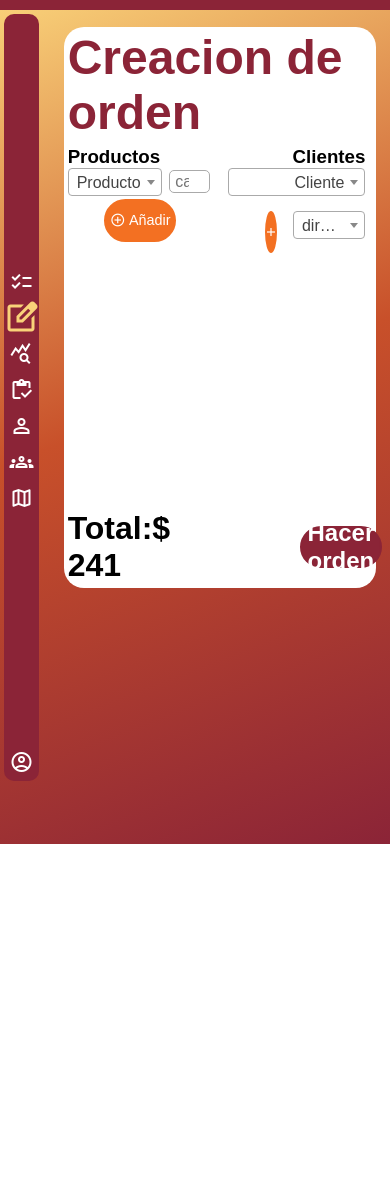
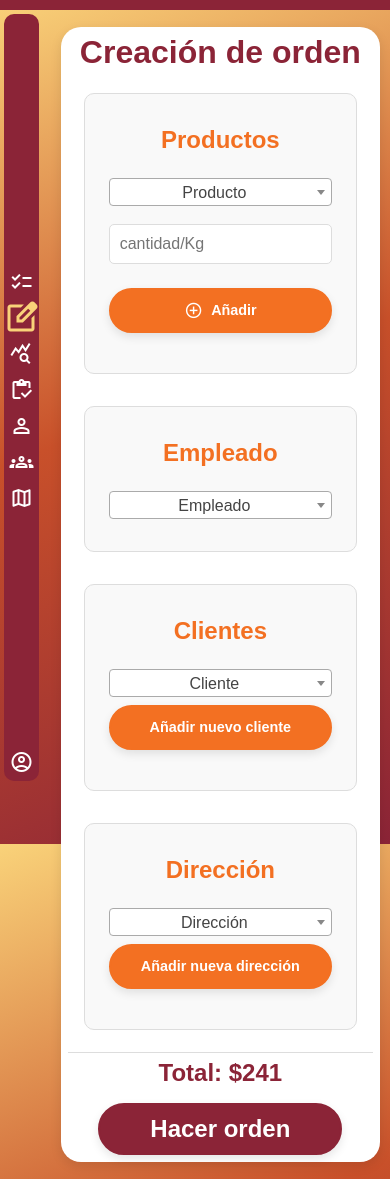
Before and after one commit to geo1605/integradora, a PHP site: page /resourses/crearOrden.html in a window 390 px wide. Before the commit the page ends 844 px from the top, so only its background shows below. Run offline with PHP 8.4, Linux system fonts and the light colour scheme; some libraries are stand-ins or nearby versions.

Commit message:
editar orden-detalles

```diff
--- a/integradora/resourses/crearOrden.html
+++ b/integradora/resourses/crearOrden.html
@@ -59,84 +59,59 @@
 
     <main >
         <form action="" id="contenedor">
-        <h2>Creacion de orden</h2>
+            <h2>Creación de orden</h2>
+
             <section id="infoP">
-
                 <h3>Productos</h3>
-                <div class="productos">
+                <div class="productos" id="productosContainer">
+                    <div class="producto-item">
                         <select id="producto" class="js-example-basic-single" name="state">
                             <option value="" selected disabled>Producto</option>
                         </select>
-                    <script>
-                        // Función para cargar productos y agregar opciones al select
-                        function cargarProductos() {
-                            fetch('https://integradora-production.up.railway.app/productos')
-                                .then(response => response.json())
-                                .then(productos => {
-                                    const selectProducto = document.getElementById("producto");
-                                    productos.forEach(producto => {
-                                        // Crear una opción para cada producto en el formato "ID - Nombre"
-                                        const option = document.createElement("option");
-                                        option.value = producto.ID_product; // ID como valor de la opción
-                                        option.textContent = `${producto.ID_product} - ${producto.Nombre}`; // Texto que muestra "ID - Nombre"
-                                        selectProducto.appendChild(option); // Agregar la opción al select
-                                    });
-                                })
-                                .catch(error => console.error('Error al cargar los productos:', error));
-                        }
+                        <input id="cantidad" type="number" placeholder="cantidad/Kg">
+                    </div>
+                </div>
+                <button class="bot" type="button" onclick="anadirProducto()">
+                    <span class="material-symbols-outlined">add_circle</span> Añadir
+                </button>
+            </section>
+            <section id="empleadoSection">
+                <h3>Empleado</h3>
+                <select id="empleado" class="js-example-basic-single" name="state">
+                    <option value="" selected disabled>Empleado</option>
+                    <option value="AL">Alabama</option>
+                    <option value="WY">Wyoming</option>
+                </select>
+            </section>
 
-                        // Llamar a la función para cargar los productos cuando se cargue la página
-                        document.addEventListener("DOMContentLoaded", cargarProductos);
-                    </script>
-
-                    <input id="cantidad" type="number" placeholder="cantidad/Kg">
-                    <button class="bot" type="button" onclick=""><span class="material-symbols-outlined">
-                        add_circle
-                        </span> Añadir</button>
-                </div>
-        </section>
             <section id="infoC">
                 <h3>Clientes</h3>
                 <select id="cliente" class="js-example-basic-single" name="state">
                     <option value="" selected disabled>Cliente</option>
                 </select>
-            <script>
-                // Función para cargar los clientes y agregar opciones al select
-                function cargarClientes() {
-                    fetch('http://localhost:5000/clientes')
-                        .then(response => response.json())
-                        .then(clientes => {
-                            const selectCliente = document.getElementById("cliente");
-                            clientes.forEach(cliente => {
-                                // Crear una opción para cada cliente con el formato "ID - Nombre ApellidoPaterno ApellidoMaterno"
-                                const option = document.createElement("option");
-                                option.value = cliente.ID_cliente; // ID como valor de la opción
-                                option.textContent = `${cliente.ID_cliente} - ${cliente.Nombres} ${cliente.Apellido_P} ${cliente.Apellido_M}`;
-                                selectCliente.appendChild(option); // Agregar la opción al select
-                            });
-                        })
-                        .catch(error => console.error('Error al cargar los clientes:', error));
-                }
+                <button class="bot" type="button" onclick="addCliente()">
+                    Añadir nuevo cliente
+                </button>
 
-                // Llamar a la función para cargar los clientes al cargar la página
-                document.addEventListener("DOMContentLoaded", cargarClientes);
-            </script>
-            <div id="direccion">
-                <button class="bot" type="button" onclick="addpopup()"><span class="material-symbols-outlined">
-                    add
-                    </span>
-                    <span class="tooltip">añadir</span></button>
+            </section>
+            <section id="direccion">
+                <h3>Dirección</h3>
                 <select id="direccion" class="js-example-basic-single" name="state">
-                    <option value="" selected disabled>direccion</option>
+                    <option value="" selected disabled>Dirección</option>
                     <option value="AL">Alabama</option>
                     <option value="WY">Wyoming</option>
                 </select>
-            </div>
+                <button class="bot" type="button" onclick="addpopup()">
+                    Añadir nueva dirección
+                </button>
             </section>
+
+
+
             <section id="costos">
-            <h3>Total:$ 241</h3>
-            <button type="submit" class="bot">Hacer orden</button></section>
-
+                <h3>Total: $241</h3>
+                <button type="submit" class="bot">Hacer orden</button>
+            </section>
         </form>
     <div id="addPopup" class="Popup">
 
@@ -172,5 +147,29 @@
         });
     </script>
     <script src="../js/formulario.js"></script>
+    <script>
+        let j = 1; // Variable para identificar cada producto añadido
+
+        function anadirProducto() {
+            let productosContainer = document.getElementById("productosContainer");
+
+            // Agrega un nuevo producto con `select` y campo de `cantidad`
+            productosContainer.innerHTML += `
+                <div class="producto-item" id="producto${j}">
+                    <select id="productoSelect${j}" class="js-example-basic-single" name="state">
+                        <option value="" selected disabled>Producto</option>
+                        <!-- Agrega aquí tus opciones de productos si es necesario -->
+                    </select>
+                    <input id="cantidad${j}" type="number" placeholder="cantidad/Kg">
+                </div>`;
+
+            // Inicializa select2 en el select específico de este producto
+            $(`#productoSelect${j}`).select2();
+            j++; // Incrementa el contador para el próximo producto
+        }
+
+
+
+    </script>
 </body>
 </html>
--- a/integradora/resourses/detalles.html
+++ b/integradora/resourses/detalles.html
@@ -6,6 +6,6 @@
     <title>Document</title>
 </head>
 <body>
-
+    <h2 style="text-align: center;"> EN PROCESO</h2>
 </body>
 </html>
--- a/integradora/resourses/direcciones.html
+++ b/integradora/resourses/direcciones.html
@@ -35,7 +35,9 @@
                         <option value="WY">Wyoming</option>
                     </select>
                     <input id="Search_principal" type="search" placeholder="Buscar">
-                    <input id="Bot_busqueda"  class="botS" type="submit" value="buscar">
+                    <button id="Bot_busqueda" class="botS"><span class="material-symbols-outlined">
+                        search
+                        </span></button>
                 </div>
         </form>
 
--- a/integradora/styles/main.css
+++ b/integradora/styles/main.css
@@ -58,145 +58,206 @@ body {
 }
 
 
-/* Creacion orden */
-
-/*Productos */
+/* Estilos generales del contenedor */
 #contenedor {
   width: 90%;
-  margin-top: 5%;
-  margin-left: 4%;
-  padding: 1%;
+  max-width: 800px;
+  margin: 5% auto;
+  padding: 2%;
   background-color: var(--color-white);
   border-radius: 20px;
+  box-shadow: 0 4px 12px rgba(0, 0, 0, 0.1);
   display: grid;
-  grid-template-columns: repeat(2,1fr);
+  grid-template-columns: repeat(1,1fr);
 }
 #contenedor h2 {
+  color: var(--color-primary);
+  font-size: 2.5rem;
+  text-align: center;
+  margin-bottom: 2%;
   grid-column-start: 1;
   grid-column-end: 3;
-  color: var(--color-primary);
-  font-size: 3rem;
-  margin-bottom: 2%;
 }
-#contenedor section {
-  width: 95%;
+
+/* Distinción de cada sección */
+#infoP, #infoC, #direccion, #empleadoSection {
+  background-color: #f9f9f9;
+  border: 1px solid #ddd;
+  border-radius: 10px;
+  padding: 2rem 1.5rem;
+  margin: 1rem;
+  text-align: center;
 }
-#contenedor .bot {
-  width: 50%;
+
+/* Encabezados de cada sección */
+#infoP h3, #infoC h3, #direccion h3, #empleadoSection h3 {
+  margin-top: 0;
+  margin-bottom: 1.5rem;
+  font-size: 1.8rem;
+  color: var(--color-secondary);
+}
+
+/* Estilos del contenedor de productos */
+#productosContainer .producto-item {
+  display: flex;
+  justify-content: center;
+  gap: 10px;
+  margin-bottom: 1rem;
+}
+
+/* Estilos de los selects y inputs */
+#productosContainer select,
+#productosContainer input,
+#infoC select,
+#direccion select,
+#empleadoSection select {
+  width: 60%;
+  max-width: 250px;
+  padding: 10px;
+  font-size: 1rem;
+  border: 1px solid #ddd;
+  border-radius: 5px;
   box-sizing: border-box;
-  height: 5vh;
+}
+
+/* Aumentar ancho del select de empleado */
+#empleadoSection select {
+  width: 80%;
+  max-width: 350px;
+}
+
+/* Botón de añadir debajo de los productos */
+#infoP .bot {
+  margin-top: 1rem;
+  width: 60%;
+  max-width: 300px;
+  height: 45px;
   display: flex;
-  flex-direction: row;
+  align-items: center;
+  justify-content: center;
   background-color: var(--color-secondary);
   color: var(--color-white);
   border: 2px solid var(--color-secondary);
   border-radius: 30px;
-  padding: 2%;
   font-size: 0.9rem;
+  font-weight: bold;
   transition: 0.3s;
   cursor: pointer;
-  margin: 2% auto 0 auto ; /* Centra el botón horizontalmente */
+  text-align: center;
+  box-shadow: 0px 4px 10px rgba(0, 0, 0, 0.1);
+}
+
+#infoP .bot span {
+  margin-right: 8px;
+  font-size: 1.2rem;
+}
+
+#infoP .bot:hover {
+  background-color: var(--color-white);
+  color: var(--color-secondary);
+}
+
+/* Botones de añadir en Clientes y Dirección */
+#infoC .bot,
+#direccion .bot {
+  height: 45px;
+  display: inline-flex;
   align-items: center;
   justify-content: center;
+  background-color: var(--color-secondary);
+  color: var(--color-white);
+  border: 2px solid var(--color-secondary);
+  border-radius: 30px;
+  font-size: 0.9rem;
+  font-weight: bold;
+  transition: 0.3s;
+  cursor: pointer;
+  padding: 0 15px;
+  box-shadow: 0px 4px 10px rgba(0, 0, 0, 0.1);
+  margin-left: 0.5rem;
+  text-align: center;
 }
 
-#contenedor .bot span {
-  margin-right: 5%;
-}
-#contenedor .bot:hover {
+#infoC .bot:hover,
+#direccion .bot:hover {
   background-color: var(--color-white);
   color: var(--color-secondary);
-  transition: 0.3s;
 }
 
-#infoP .js-example-basic-single {
-  width: 65%;
-}
-.productos {
-  margin-bottom: 3%;
-  overflow-y: auto;
-  height: 40vh;
-}
-.productos input{
-  width: 20%;
-  font-size: 1rem;
-  padding: 1% 5px;
-  border-radius: 5px;
-  border: 1px solid #aaa;
-  margin-left: 2%;
-
-}
-
-
-/*Clientes */
-#infoC {
-  text-align: right;
-}
-#infoC .js-example-basic-single {
-  width: 95%;
-
-}
-#direccion {
-  margin-left: auto;
-  width: 80%;
-  margin-top: 10%;
+/* Costos */
+#costos {
   display: flex;
-  grid-template-columns: repeat(2,1fr);
-  gap: 1rem;
-  justify-content: right;
-}
-#direccion .js-example-basic-single {
-  width: 100%;
-}
-#direccion .bot{
-  width: 10%;
-  font-size: 0.5rem;
-  margin: 0;
-  border-radius: 100%;
-  position: relative;
-}
-#direccion .bot:hover .tooltip {
-  display: block; /* Mostrar el tooltip al pasar el cursor */
-}
-
-
-/* costos */
-
-#costos {
+  flex-direction: column;
+  align-items: center;
+  text-align: center;
+  padding-top: 2%;
+  border-top: 1px solid #ddd;
+  margin-top: 2%;
   grid-column-start: 1;
   grid-column-end: 3;
-  display: flex;
-  flex-direction: row;
-  align-items: center;
 }
 #costos h3 {
-  width: 30%;
-  margin-right: 50%;
-  font-size: 2rem;
+  font-size: 1.8rem;
+  color: var(--color-primary);
+  margin-bottom: 1rem;
 }
+/* Botón "Hacer orden" en la sección de costos */
 #costos .bot {
-  align-items: center;
-  margin: 0;
+  width: 80%;
   font-size: 1.5rem;
   font-weight: bold;
   background-color: var(--color-primary);
+  color: var(--color-white);
   border: 2px solid var(--color-primary);
+  border-radius: 30px;
+  padding: 10px 20px;
+  text-align: center;
+  box-shadow: 0px 4px 10px rgba(0, 0, 0, 0.1);
+  transition: background-color 0.3s, color 0.3s;
 }
+
 #costos .bot:hover {
   background-color: transparent;
   color: var(--color-primary);
 }
 
 
-/* adaptabilidad de todo */
-@media (max-width:760px) {
-  #acciones {
-    grid-template-columns: repeat(1,1fr);
+
+/* Adaptabilidad en mobile */
+@media (max-width: 760px) {
+  #contenedor {
+      grid-template-columns: repeat(1,1fr);
   }
-  main button .material-symbols-outlined {
-    font-size: 1rem;
+  #contenedor h2 {
+      font-size: 2rem;
+      grid-column-start: 1;
+      grid-column-end: 2;
   }
-  #acciones button {
-    padding: 1% 1%;
+  #infoP h3, #infoC h3, #direccion h3, #empleadoSection h3 {
+      font-size: 1.5rem;
+  }
+  #productosContainer .producto-item,
+  #infoC,
+  #direccion {
+      flex-direction: column;
+      align-items: center;
+  }
+  #productosContainer select,
+  #productosContainer input,
+  #infoC select,
+  #direccion select,
+  #empleadoSection select,
+  #infoP .bot,
+  #infoC .bot,
+  #direccion .bot {
+      width: 100%;
+      margin: 0.5rem auto;
+  }
+  #costos {
+    grid-column-start: 1;
+    grid-column-end: 2;
+  }
+  #costos h3 {
+      font-size: 1.5rem;
   }
 }
```
Also changed, not shown: integradora/resourses/clientes.html (+4 -3 lines), integradora/resourses/empleados.html (+11 -7 lines), integradora/resourses/main.html (+80 -58 lines), integradora/resourses/productos.html (+10 -6 lines), integradora/resourses/zonas.html (+7 -4 lines), integradora/styles/tablas.css (+33 -2 lines), integradora/la_tosca.sql (line endings or trailing spaces). Lines whose indentation alone changed are shown as unchanged.
